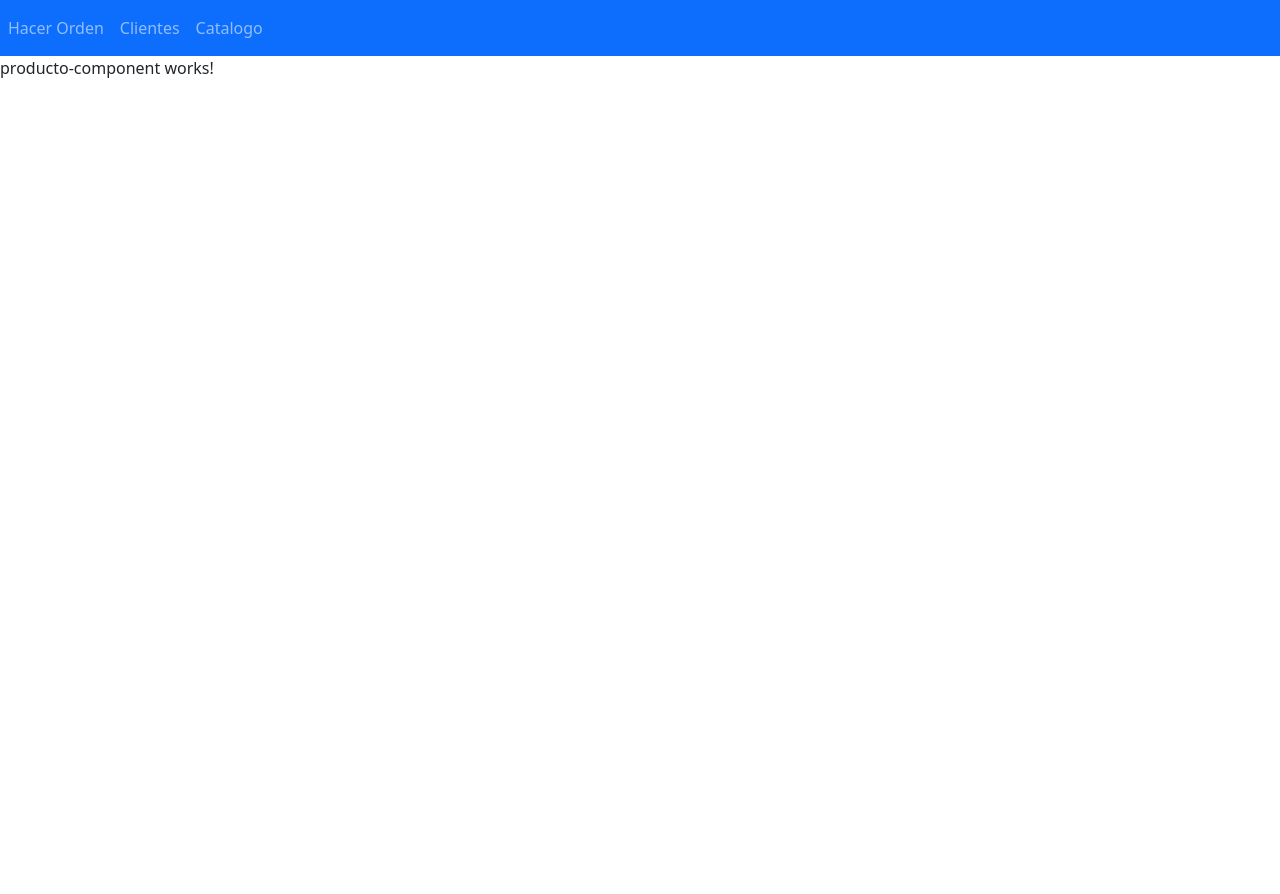
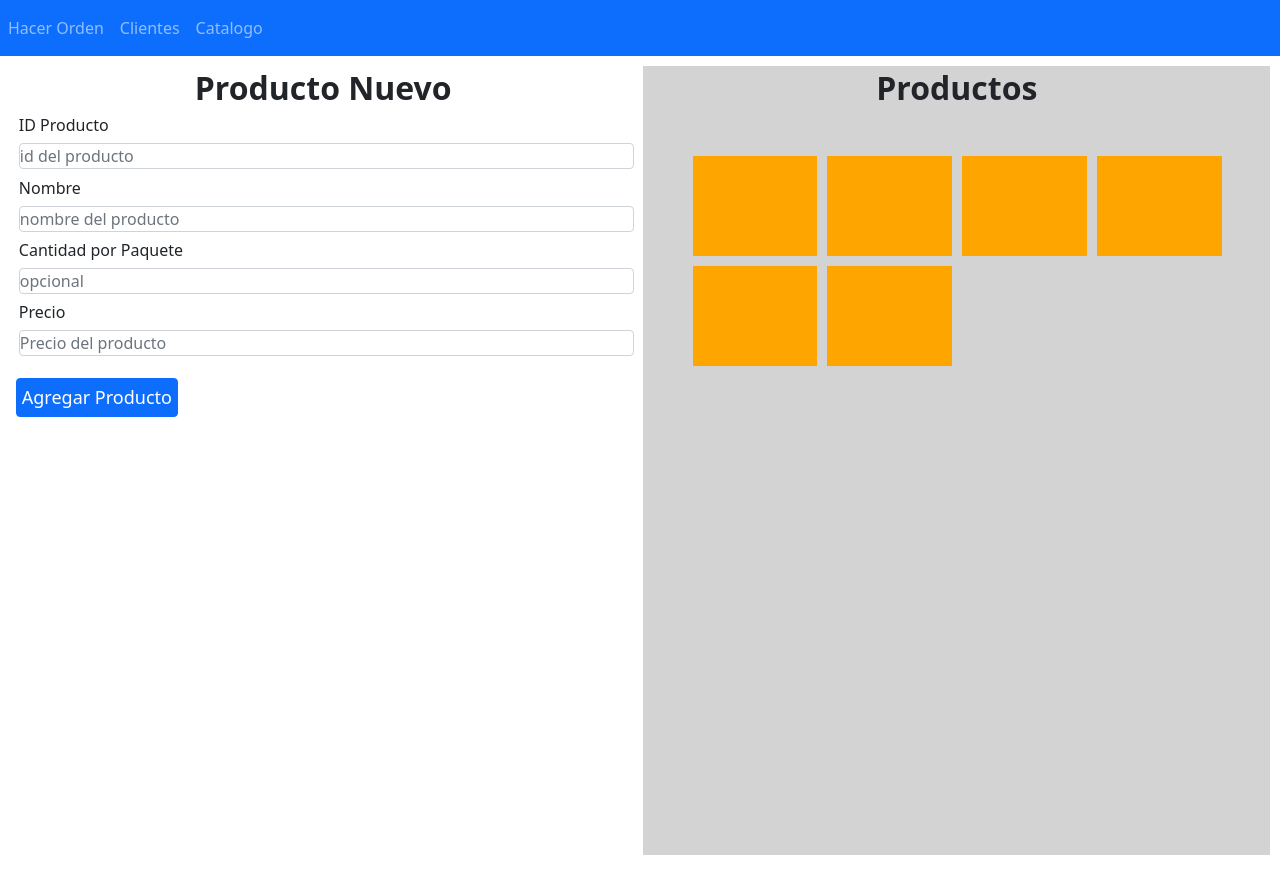
Before and after one commit to ianboys/ProyectoWeb, an Angular app in the folder ProyectoAngular/: page /catalogo in a window 1280 px wide. Shown: the top 894 px of the page. Before the commit the page ends 800 px from the top, so only its background shows below. Built offline with nearby package versions, Linux system fonts and the light colour scheme.

Commit message:
Base componente Catalogo

```diff
--- a/ProyectoAngular/src/app/producto-component/producto-component.component.css
+++ b/ProyectoAngular/src/app/producto-component/producto-component.component.css
@@ -0,0 +1,46 @@
+*{
+    padding: 0;
+    margin: 0.5%;
+    box-sizing: border-box;
+}
+
+.main{
+    display: grid;
+    grid-template: 1fr 1fr / 1fr 1fr;
+}
+
+h1{
+    text-align: center;
+    font-weight: bold;
+    font-size: 2rem;
+}
+
+#der{
+    background-color: lightgray;
+
+}
+
+#der2{
+    display: grid;
+    grid-template-rows: repeat(5, 1fr) minmax(100px, 1fr);
+    grid-template-columns: repeat(auto-fill, minmax(100px, 1fr));
+    padding: 30px;
+    margin: 3%;
+    gap: 10px;
+    /*background-color: blue;*/
+}
+
+button{
+    font-size: large;
+    padding: 5px;
+    margin-top: 3%;
+}
+
+.div-producto{
+    width: 100%;
+    height: 100%;
+    object-fit: cover;
+
+    padding: 8%;
+    background-color: orange;
+}
--- a/ProyectoAngular/src/app/producto-component/producto-component.component.html
+++ b/ProyectoAngular/src/app/producto-component/producto-component.component.html
@@ -1 +1,50 @@
-<p>producto-component works!</p>
+<div class="main">
+    <div class="body" id="izq">
+        <h1>Producto Nuevo</h1>
+        <form>
+            <div class="form-group">
+                <label for="idLabel">ID Producto</label>
+                <input class="form-control" type="text" placeholder="id del producto">
+            </div>
+            <div class="form-group">
+                <label for="nombreLabel">Nombre</label>
+                <input class="form-control" type="text" placeholder="nombre del producto">
+            </div>
+            <div class="form-group">
+                <label for="cantidadLabel">Cantidad por Paquete</label>
+                <input class="form-control" type="number" placeholder="opcional">
+            </div>
+            <div class="form-group">
+                <label for="precioLabel">Precio</label>
+                <input class="form-control" type="number" placeholder="Precio del producto">
+            </div>
+            <button type="submit" class="btn btn-primary">Agregar Producto</button>
+        </form>
+    </div>
+
+    <div class="body" id="der">
+        <h1>Productos</h1>
+        <div id="der2">
+            <div class="div-producto">
+                <!--<img src="/carne.jpg" alt="imagen carne">-->
+            </div>
+            <div class="div-producto">
+                <!--<img src="/carne.jpg" alt="imagen carne">-->
+            </div>
+            <div class="div-producto">
+                <!--<img src="/carne.jpg" alt="imagen carne">-->
+            </div>
+            <div class="div-producto">
+                <!--<img src="/carne.jpg" alt="imagen carne">-->
+            </div>
+            <div class="div-producto">
+                <!--<img src="/carne.jpg" alt="imagen carne">-->
+            </div>
+            <div class="div-producto">
+                <!--<img src="/carne.jpg" alt="imagen carne">-->
+            </div>
+        </div>
+
+
+    </div>
+</div>
```
Also changed, not shown: ProyectoAngular/carne.jpg (added).
